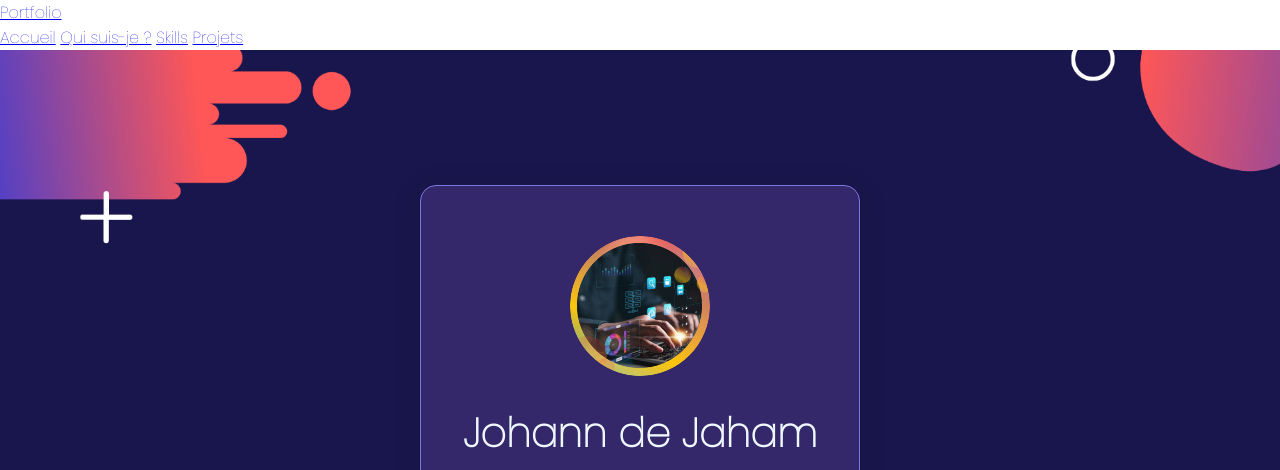
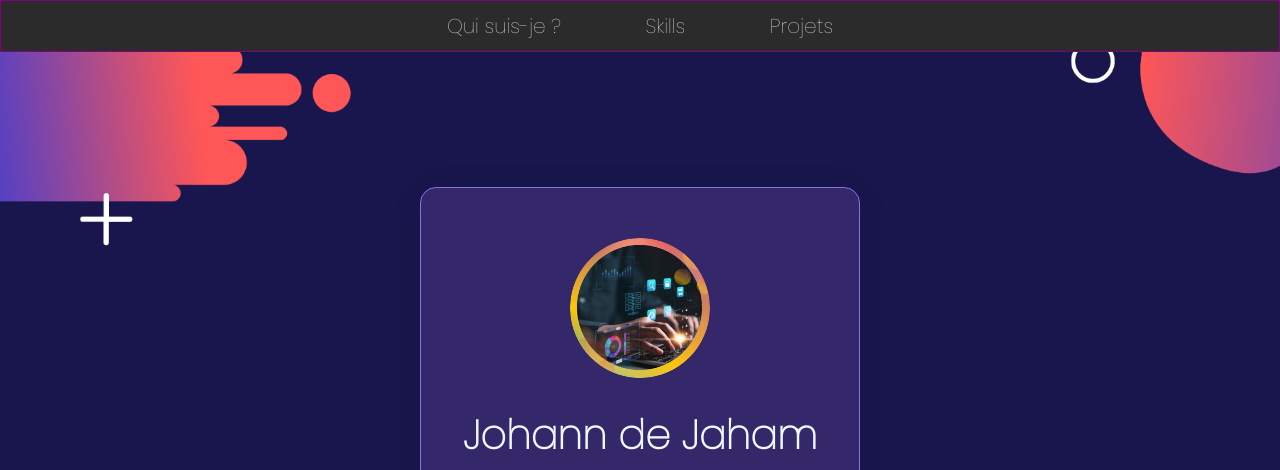
Before and after one commit to johanndejaham/Portfolio, a plain HTML site: page index.html in a window 1280 px wide. Shown: the top 470 px of the page. Drawn offline with Linux system fonts and the light colour scheme.

Commit message:
new navbar

```diff
--- a/index.html
+++ b/index.html
@@ -11,10 +11,7 @@
     <body>
 
         <header class="header">
-            <a href="#" class="logo">Portfolio</a>
-
             <nav class="navbar">
-                <a href="#">Accueil</a>
                 <a href="#">Qui suis-je ?</a>
                 <a href="#">Skills</a>
                 <a href="#">Projets</a>
@@ -27,6 +24,7 @@
                 <h2>Johann de Jaham</h2>
                 <p>Testeur QA</p>
                 <div class="reseau">
+
                     <a href="https://www.linkedin.com/in/johanndejaham/"><img src="Media/link.png"></a>
                     <a href="https://github.com/mdejaham"><img src="Media/github.png"></a>
                     <a href="https://www.facebook.com/"><img src="Media/fb.png"></a>
--- a/style.css
+++ b/style.css
@@ -3,6 +3,23 @@
     padding: 0;
     box-sizing: border-box;
     font-family: 'Poppins', sans-serif;
+}
+
+.navbar{
+    text-align: center;
+    padding: 10px;
+    background-color: rgb(44, 43, 43);
+    border: 1px solid purple;
+
+
+}
+
+.navbar a{
+    color:white;
+    font-size: 20px;
+    font-weight: 400;
+    margin: 40px;
+    text-decoration: none;
 }
 
 .container{
```
